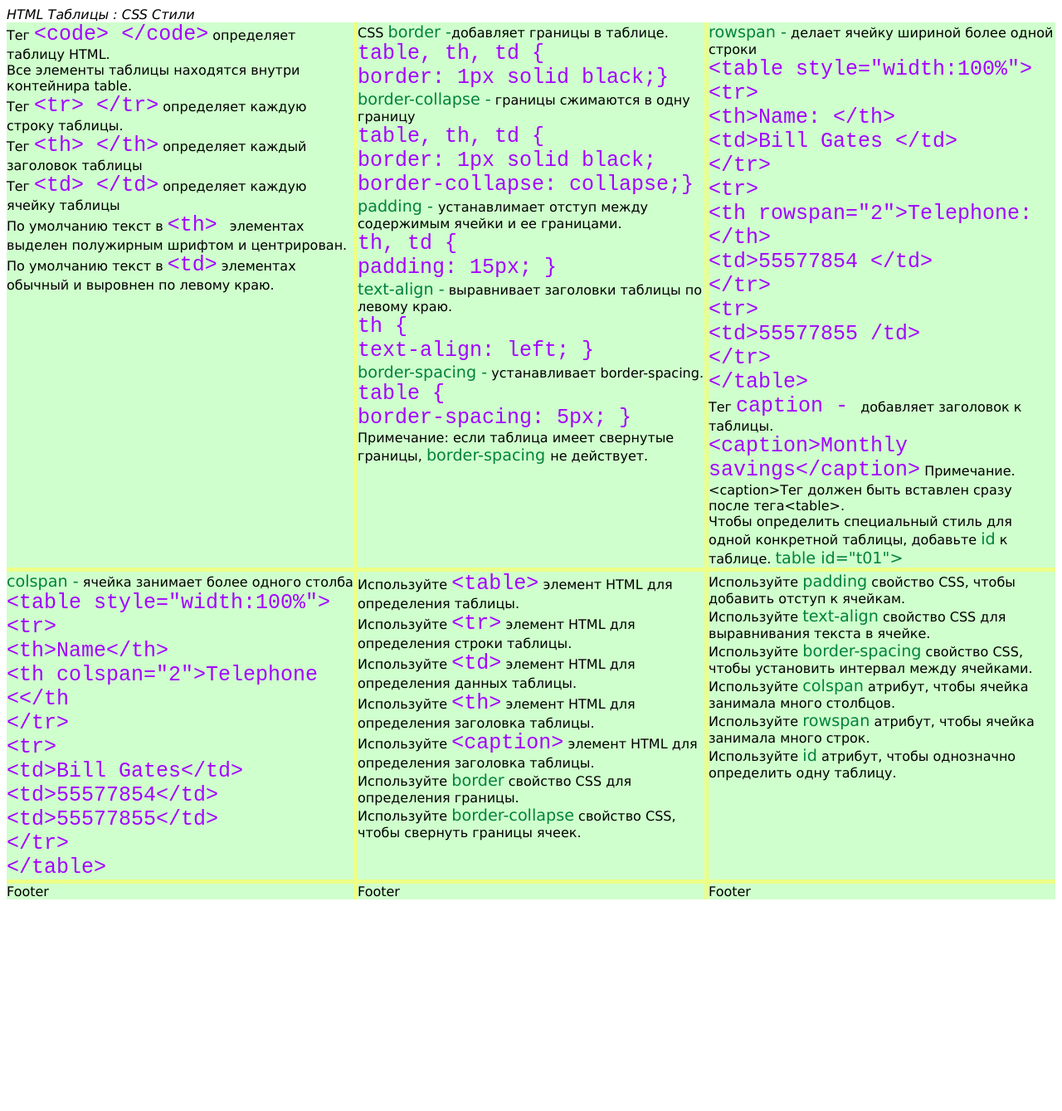
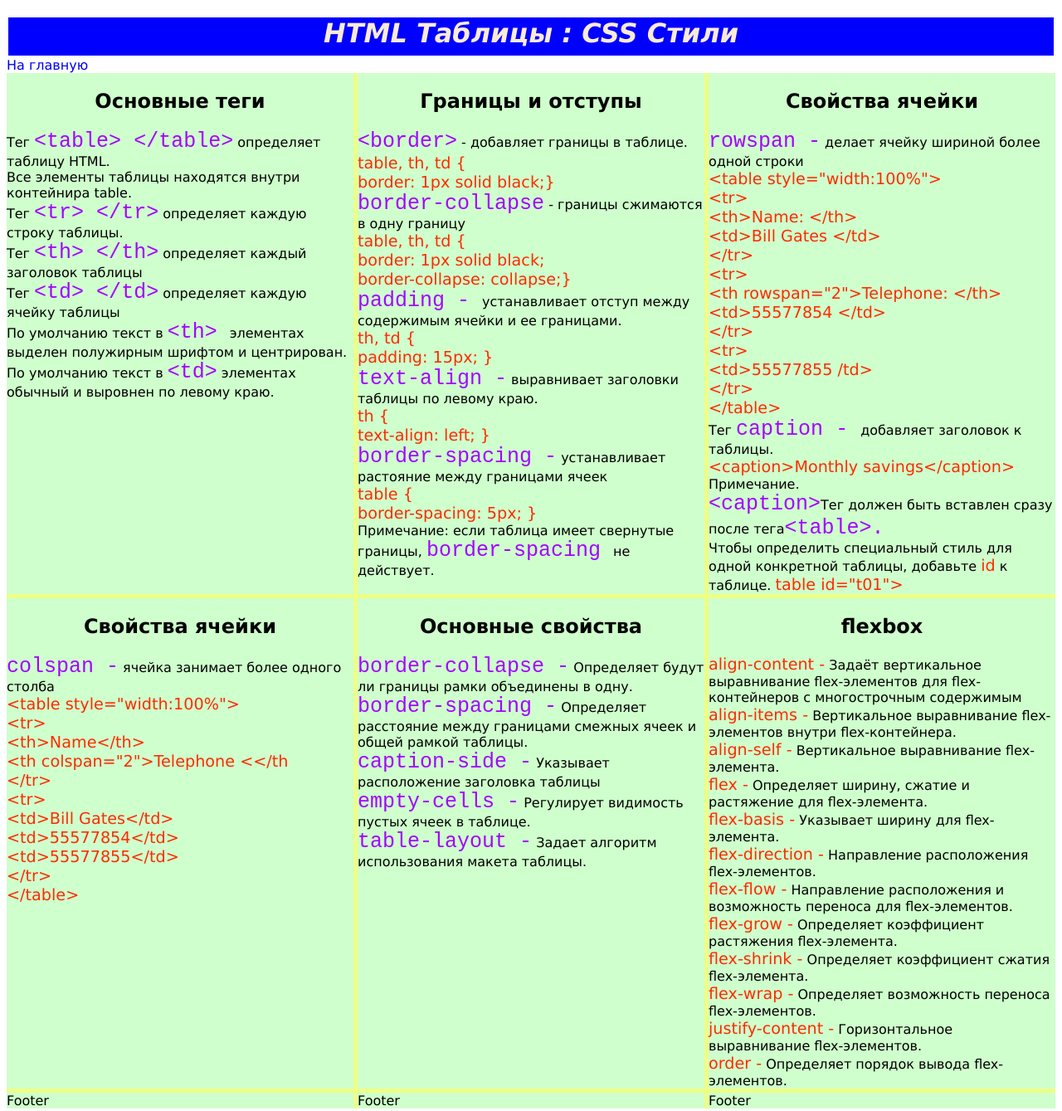
Before and after one commit to vitek74/fortlend.io, a plain HTML site: page index1.2.html in a window 1280 px wide. Shown: the whole page at 83% size. Before the commit the page ends 1092 px from the top, so only its background shows below. Drawn offline with Linux system fonts and the light colour scheme.

Commit message:
Добавлен контент

```diff
--- a/index1.2.html
+++ b/index1.2.html
@@ -10,52 +10,65 @@
 	</head>
 
 	<body>
-    <header><i>HTML Таблицы : CSS Стили</i></header>
+	<header class="header"><h1><i>HTML Таблицы : CSS Стили</i><h1></header>
+	<a href="index.html">На главную</a>
 
 	<!--страница сделана на Flexbox-->
 	<div class="container">
-        <div id="one">Тег <code class="code">&lt;code&gt; &lt;/code&gt;</code>
+
+	<!----Основные теги---->
+	<div id="one"><h2>Основные теги</h2>Тег <code class="code">&lt;table&gt; &lt;/table&gt;</code>
 			определяет таблицу HTML. <br>
 			Все элементы таблицы находятся внутри контейнира table.<br>
 			Тег <code class="code">&lt;tr&gt; &lt;/tr&gt;</code> определяет каждую строку таблицы.<br>
 			Тег <code class="code">&lt;th&gt; &lt;/th&gt;</code> определяет каждый заголовок таблицы<br>
 			Тег <code class="code">&lt;td&gt; &lt;/td&gt;</code> определяет каждую ячейку таблицы<br>
 			По умолчанию текст в <code class="code">&lt;th&gt; </code> элементах выделен полужирным шрифтом и центрирован.<br>
-                По умолчанию текст в <code class="code">&lt;td&gt;</code> элементах обычный и выровнен по левому краю.<br></div>
-        <div id="two">CSS <big>border -</big>добавляет границы в таблице.<br>
+			По умолчанию текст в <code class="code">&lt;td&gt;</code> элементах обычный и выровнен по левому краю.<br>
+			</div>
 
-                <!--big стиль кода -->
+			<!----Границы и отступы---->
 
-                <code class="code">table, th, td {<br>
-                    border: 1px solid black;}<br></code>
 
-                <big> border-collapse -</big> границы сжимаются в одну границу<br>
-                <code class="code">table, th, td {<br>
+
+	<div id="two"><h2>Границы и отступы</h2>
+	<code class="code">&lt;border&gt;</code> -
+	добавляет границы в таблице.
+
+
+
+			<big>table, th, td {<br>
+				border: 1px solid black;}<br></big>
+
+			 <code class="code">border-collapse</code> - границы сжимаются в одну границу<br>
+			<big>table, th, td {<br>
 				border: 1px solid black;<br>
-                    border-collapse: collapse;}</code><br>
+				border-collapse: collapse;}</big><br>
 
-                <big>padding - </big>устанавлимает отступ между содержимым ячейки и ее границами.<br>
+			<code class="code">padding - </code>устанавливает отступ между содержимым ячейки и ее границами.<br>
 
-                <code class="code">th, td {<br>
+			<big>th, td {<br>
 				padding: 15px;
-                    }</code><br>
+				}</big><br>
 
-                <big>text-align -</big> выравнивает заголовки таблицы по левому краю.<br>
+			<code class="code">text-align -</code> выравнивает заголовки таблицы по левому краю.<br>
 
-                <code class="code">th {<br>
+			<big>th {<br>
 				text-align: left;
-                    }</code><br>
+				}</big><br>
 
-                <big>border-spacing -</big> устанавливает border-spacing.<br>
+			<code class="code">border-spacing -</code> устанавливает растояние между границами ячеек<br>
 
-                <code class="code"> table {<br>
+			<big> table {<br>
 				border-spacing: 5px;
-                    }</code><br>
+				}</big><br>
 
-                Примечание: если таблица имеет свернутые границы, <big>border-spacing </big>не действует.<br>
+			Примечание: если таблица имеет свернутые границы, <code class="code">border-spacing </code>не действует.<br>
 	</div>
-        <div id="three"><big>rowspan -</big> делает ячейку шириной более одной строки<br>
-                <code class="code"> &lt;table style="width:100%"><br>
+
+		<!----Свойства ячейки---->
+	<div id="three"><h2>Свойства ячейки</h2><code class="code">rowspan -</code> делает ячейку шириной более одной строки<br>
+			<big> &lt;table style="width:100%"><br>
 				&lt;tr><br>
 				&lt;th>Name: &lt;/th><br>
 				&lt;td>Bill Gates &lt;/td><br>
@@ -67,15 +80,17 @@
 				&lt;tr><br>
 				&lt;td>55577855 /td><br>
 				&lt;/tr><br>
-                    &lt;/table></code><br>
+				&lt;/table></big><br>
 			Тег <code class="code">caption - </code>добавляет заголовок к таблицы.<br>
-                <code class="code">&lt;caption>Monthly savings&lt;/caption></code>
-                Примечание.<br> &lt;caption>Тег должен быть вставлен сразу после тега&lt;table>.<br>
+			<big>&lt;caption>Monthly savings&lt;/caption></big>
+			Примечание.<br><code class="code"> &lt;caption&gt;</code>Тег должен быть вставлен сразу после тега<code class="code">&lt;table&gt;.</code><br>
 			Чтобы определить специальный стиль для одной конкретной таблицы, добавьте <big>id</big> к таблице.
 			<big>table id="t01"></big></div>
 
-        <div id="four"><big>colspan -</big> ячейка занимает более одного столба<br>
-                <code class="code">&lt;table style="width:100%"><br>
+	<!----Свойства ячейки---->
+
+	<div id="four"><h2>Свойства ячейки</h2><code class="code">colspan -</code> ячейка занимает более одного столба<br>
+			<big>&lt;table style="width:100%"><br>
 				&lt;tr><br>
 				&lt;th>Name&lt;/th><br>
 				&lt;th colspan="2">Telephone &lt;&lt;/th<br>
@@ -85,26 +100,36 @@
 				&lt;td>55577854&lt;/td><br>
 				&lt;td>55577855&lt;/td><br>
 				&lt;/tr><br>
-                    &lt;/table></code>
+				&lt;/table></big>
 	</div>
-        <div id="five"> Используйте <code class="code"> &lt;table></code> элемент HTML для определения таблицы.<br>
-                Используйте   <code class="code">&lt;tr></code> элемент HTML для определения строки таблицы.<br>
-                Используйте   <code class="code">&lt;td></code> элемент HTML для определения данных таблицы.<br>
-                Используйте
-                  <code class="code">&lt;th></code> элемент HTML для определения заголовка таблицы.<br>
-                Используйте   <code class="code">&lt;caption></code> элемент HTML для определения заголовка таблицы.<br>
-                Используйте <big>border</big> свойство CSS для определения границы.<br>
-                Используйте <big>border-collapse</big> свойство CSS, чтобы свернуть границы ячеек.<br>
+	<!----Основные свойства---->
+
+	<div id="five">
+	<h2>Основные свойства </h2>
+	<code class="code">border-collapse -</code> Определяет будут ли границы рамки объединены в одну.<br>
+	<code class="code">border-spacing -</code> Определяет расстояние между границами смежных ячеек и общей рамкой таблицы.<br>
+	<code class="code">caption-side -</code> Указывает расположение заголовка таблицы<br>
+	<code class="code">empty-cells -</code> Регулирует видимость пустых ячеек в таблице.<br>
+	<code class="code">table-layout -</code> Задает алгоритм использования макета таблицы.
 	</div>
-        <div id="six">Используйте <big>padding</big> свойство CSS, чтобы добавить отступ к ячейкам.<br>
-                Используйте <big>text-align</big> свойство CSS для выравнивания текста в ячейке.<br>
-                Используйте <big>border-spacing</big> свойство CSS, чтобы установить интервал между ячейками.<br>
-                Используйте <big>colspan</big> атрибут, чтобы ячейка занимала много столбцов.<br>
-                Используйте <big>rowspan</big> атрибут, чтобы ячейка занимала много строк.<br>
-                Используйте <big>id</big> атрибут, чтобы однозначно определить одну таблицу.<br>
+	<div id="six">
+	<h2>flexbox</h2>
+	<big>align-content -</big> Задаёт вертикальное выравнивание flex-элементов для flex-контейнеров с многострочным содержимым<br>
+	<big>align-items -</big> Вертикальное выравнивание flex-элементов внутри flex-контейнера.<br>
+	<big>align-self -</big> Вертикальное выравнивание flex-элемента.<br>
+	<big>flex -</big> Определяет ширину, сжатие и растяжение для flex-элемента.<br>
+	<big>flex-basis -</big> Указывает ширину для flex-элемента.<br>
+	<big>flex-direction -</big> Направление расположения flex-элементов.<br>
+	<big>flex-flow -</big> Направление расположения и возможность переноса для flex-элементов.<br>
+	<big>flex-grow -</big> Определяет коэффициент растяжения flex-элемента.<br>
+	<big>flex-shrink -</big> Определяет коэффициент сжатия flex-элемента.<br>
+	<big>flex-wrap -</big> Определяет возможность переноса flex-элементов.<br>
+	<big>justify-content -</big> Горизонтальное выравнивание flex-элементов.<br>
+	<big>order -</big> Определяет порядок вывода flex-элементов.
 	</div>
 	<div id="six">Footer</div>
 	<div id="six">Footer</div>
 	<div id="six">Footer</div>
 	</div>
-</body></html>
+	</body>
+</html>
--- a/stylenew.css
+++ b/stylenew.css
@@ -1,6 +1,17 @@
 body {
     font-family: Verdana, Geneva, sans-serif;
 }
+
+.header {
+    height: 46px;
+    margin: 2px;
+
+    text-align: center;
+
+    background-color: #0522ff;
+    color: #eaff61;
+}
+
 
 
 
@@ -32,7 +43,7 @@ p {
 
 /*---значения кода---*/
 big {
-    color: #01823f;
+    color: #ff2b00;
 }
 
 .header {
```
Also changed, not shown: index1.1.html (+1 -1 lines), index1.3.html (+15 -4 lines). Lines whose indentation alone changed are shown as unchanged.
